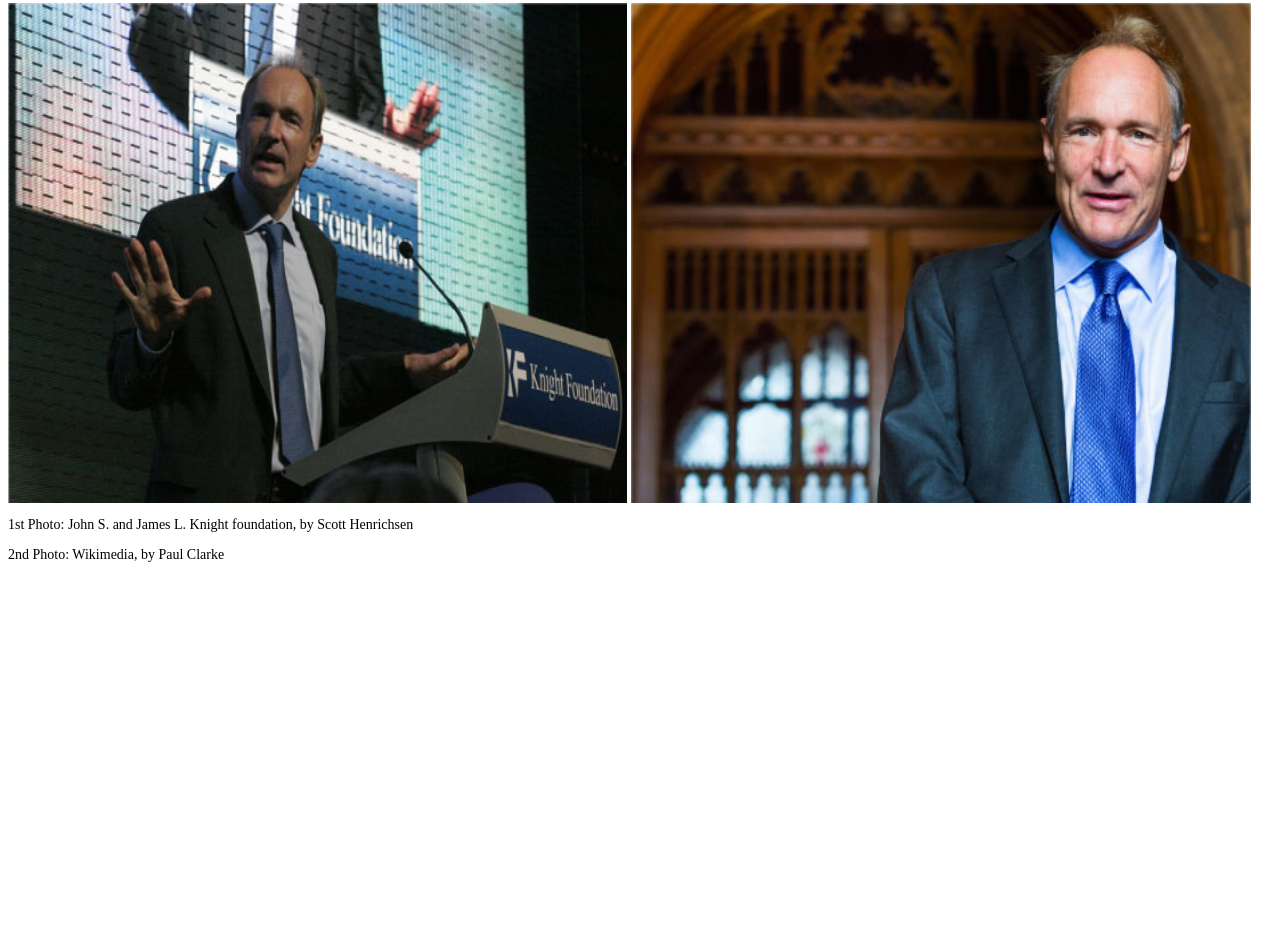
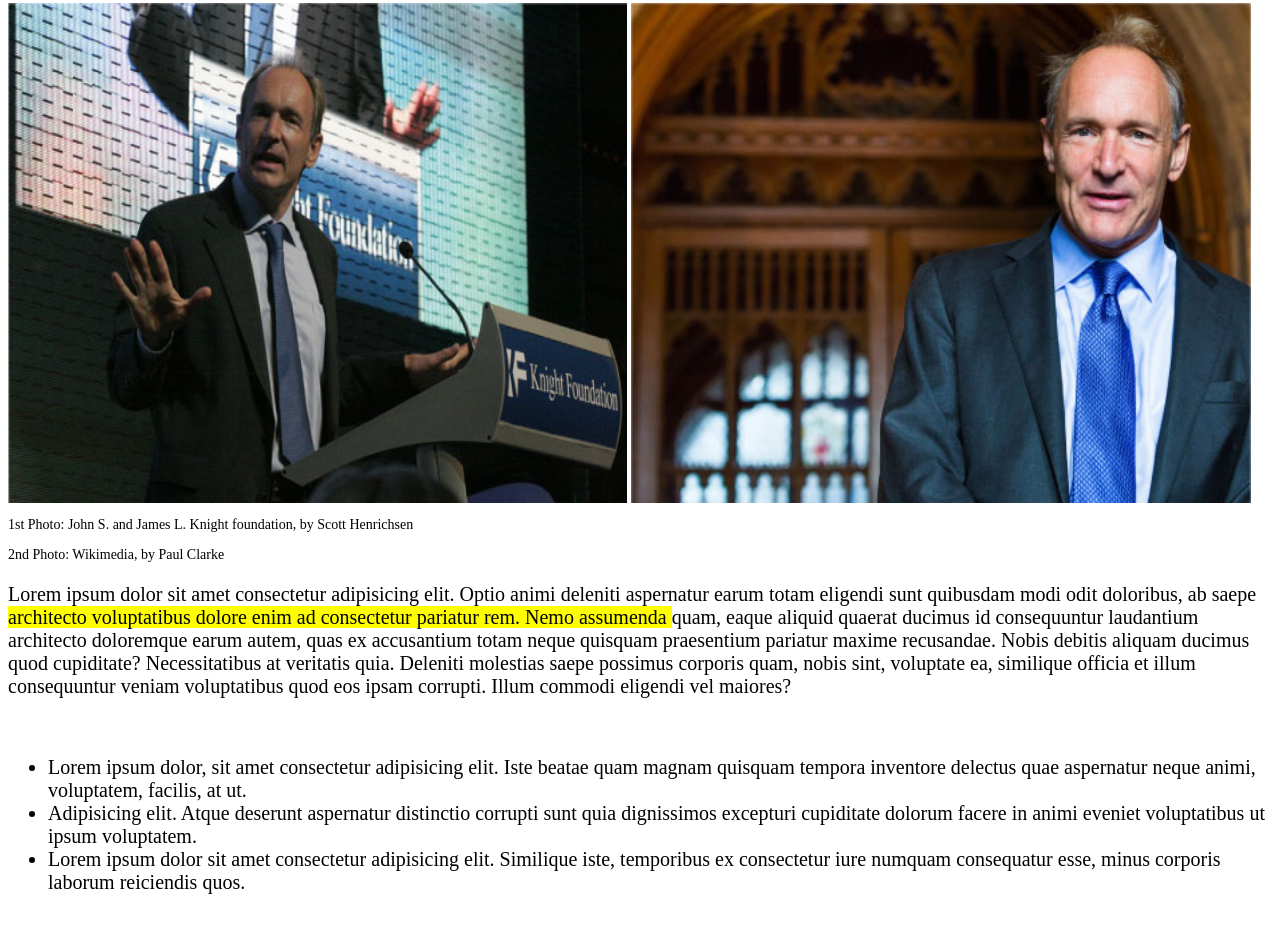
Before and after one commit to Nicholas91X/html-css-booleaner, a plain HTML site: page index.html in a window 1280 px wide. Shown: the part 467-1396 px from the top of the page. Before the commit the page ends 1052 px from the top, so only its background shows below. Drawn offline with Linux system fonts and the light colour scheme.

Commit message:
fine sezione contenuto principale (provvisorio)

```diff
--- a/css/style.css
+++ b/css/style.css
@@ -32,3 +32,7 @@
     width: 49%;
     height: 100%;
 }
+
+.testo-evidenziato{
+    background-color: yellow;
+}
--- a/index.html
+++ b/index.html
@@ -44,8 +44,23 @@
 
         <!-- contenuto principale -->
         <section>
+            <!-- Paragrafo -->
+            <p class="testo-normale">Lorem ipsum dolor sit amet consectetur adipisicing elit. Optio animi deleniti aspernatur earum totam eligendi sunt quibusdam modi odit doloribus, ab saepe <span class="testo-evidenziato">architecto voluptatibus dolore enim ad consectetur pariatur rem.
+                Nemo assumenda </span>quam, eaque aliquid quaerat ducimus id consequuntur laudantium architecto doloremque earum autem, quas ex accusantium totam neque quisquam praesentium pariatur maxime recusandae. Nobis debitis aliquam ducimus quod cupiditate?
+                Necessitatibus at veritatis quia. Deleniti molestias saepe possimus corporis quam, nobis sint, voluptate ea, similique officia et illum consequuntur veniam voluptatibus quod eos ipsam corrupti. Illum commodi eligendi vel maiores?
+            </p>
 
+            <br>
+
+            <!-- Lista -->
+            <ul class="testo-normale">
+                <li>Lorem ipsum dolor, sit amet consectetur adipisicing elit. Iste beatae quam magnam quisquam tempora inventore delectus quae aspernatur neque animi, voluptatem, facilis, at ut.</li>
+                <li>Adipisicing elit. Atque deserunt aspernatur distinctio corrupti sunt quia dignissimos excepturi cupiditate dolorum facere in animi eveniet voluptatibus ut ipsum voluptatem.</li>
+                <li>Lorem ipsum dolor sit amet consectetur adipisicing elit. Similique iste, temporibus ex consectetur iure numquam consequatur esse, minus corporis laborum reiciendis quos.</li>
+            </ul>
         </section>
+
+        <br>
 
         <!-- sezione con tabella e altro testo -->
         <section>
```
